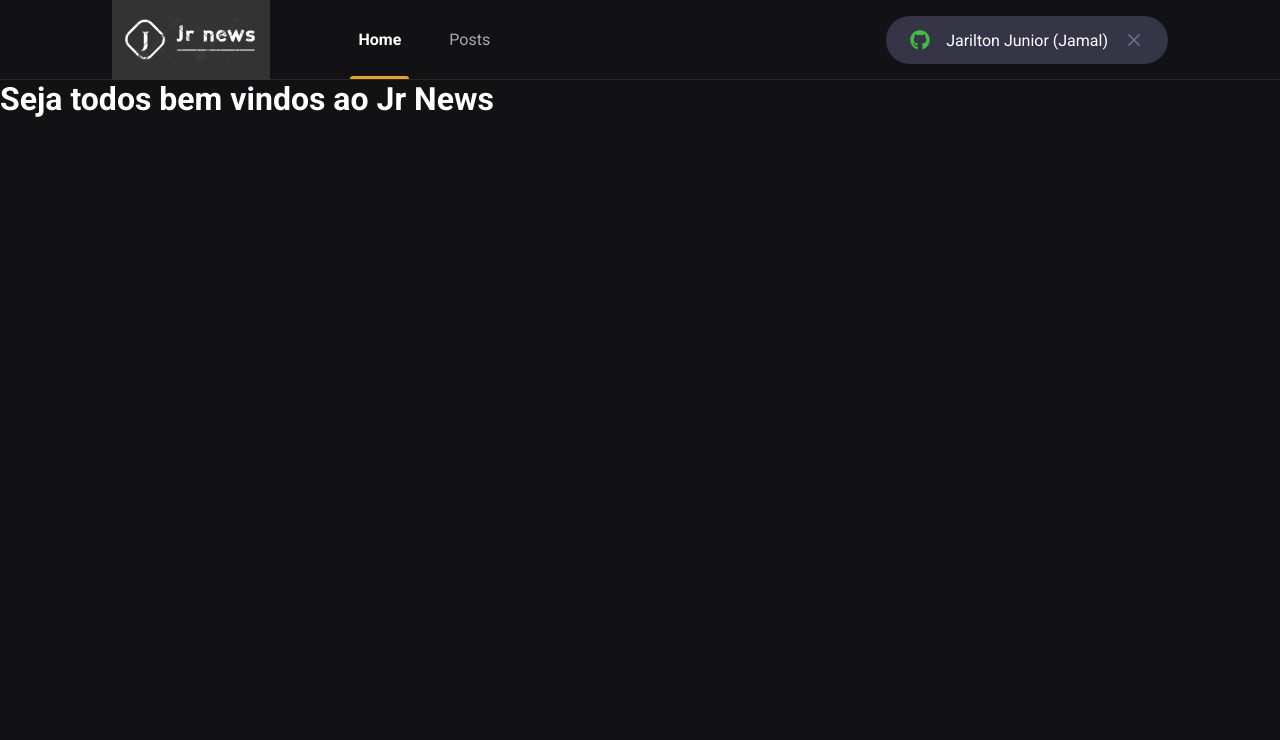
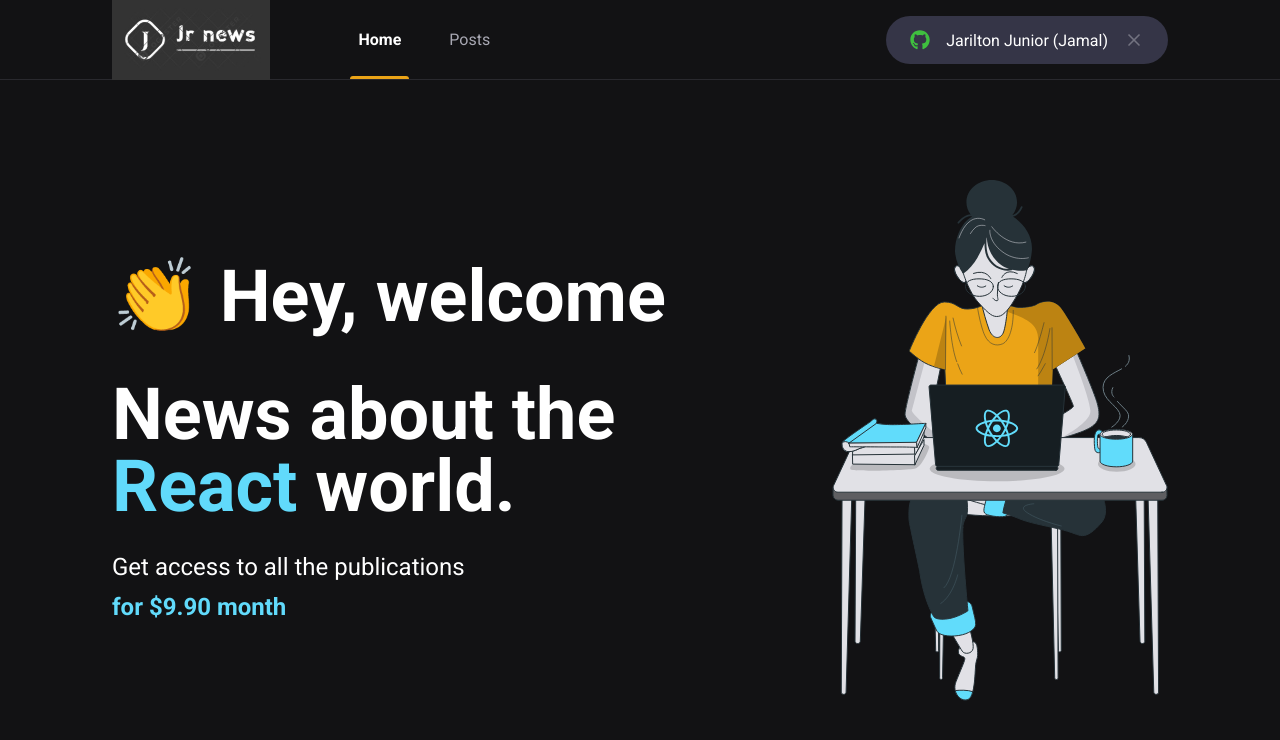
Before and after one commit to jarilton/JrNews, a Next.js app: page / in a window 1280 px wide. Shown: the top 740 px of the page. Built offline with nearby package versions, Linux system fonts and the light colour scheme.

Commit message:
Página Home

```diff
--- /dev/null
+++ b/src/pages/Home.module.scss
@@ -0,0 +1,42 @@
+.contentContainer {
+    max-width: 1120px;
+    margin: 0 auto;
+    padding: 0 2rem;
+    height: calc(100vh - 5rem);
+
+    display: flex;
+    align-items: center;
+    justify-content: space-between;
+}
+
+.hero {
+    max-width: 600px;
+
+    > span {
+        font-size: 4.5rem;
+        font-weight: bold;
+    }
+
+    h1 {
+        font-size: 4.5rem;
+        line-height: 4.5rem;
+        font-weight: bold;
+        margin-top: 2.5rem;
+
+        span {
+            color: var(--cyan-500)
+        }
+    }
+
+    p {
+        font-size: 1.5rem;
+        line-height: 2.5rem;
+        margin-top: 1.5rem;
+
+        span {
+            font-weight: bold;
+            color: var(--cyan-500);
+        }
+    }
+
+}
--- a/src/pages/index.tsx
+++ b/src/pages/index.tsx
@@ -1,15 +1,28 @@
+import styles from './Home.module.scss'
+
 import Head from 'next/head'
 
 export default function Home() {
   return (
     <>
       <Head>
-        <title>Inicio | Jr News</title>
+        <title>Home | Jr News</title>
       </Head>
 
-      <h1>
-      Seja todos bem vindos ao Jr News
-    </h1>
+      <main className={styles.contentContainer}>
+        <section className={styles.hero}>
+          <span>👏 Hey, welcome</span>
+          <h1>News about the <span>React</span> world.</h1>
+          <p>
+            Get access to all the publications <br />
+            <span>for $9.90 month</span>
+          </p>
+
+        </section>
+
+        <img src="/images/avatar.svg" alt="Girl coding" />
+
+      </main>
     </>
   )
 }
```
